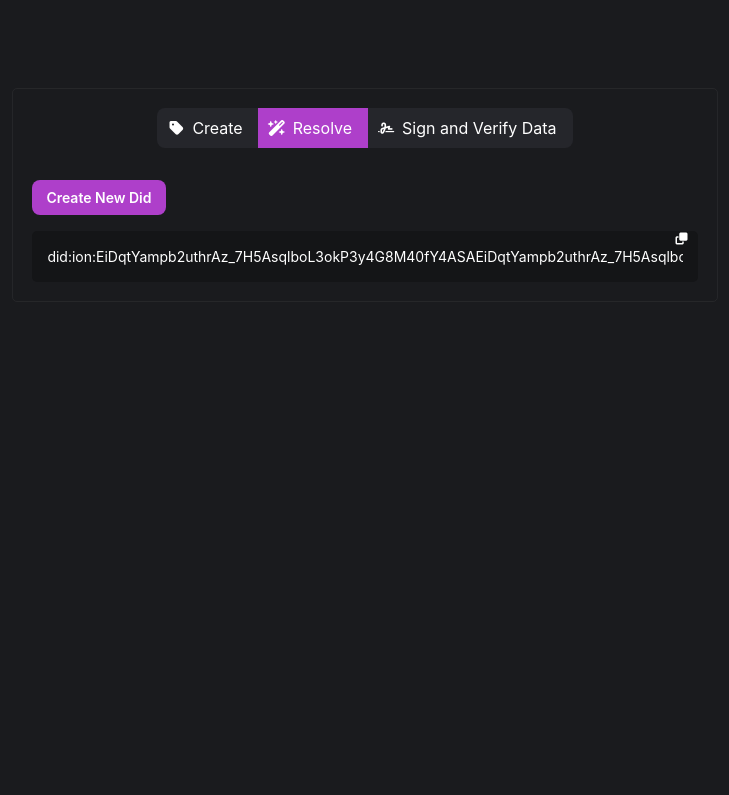
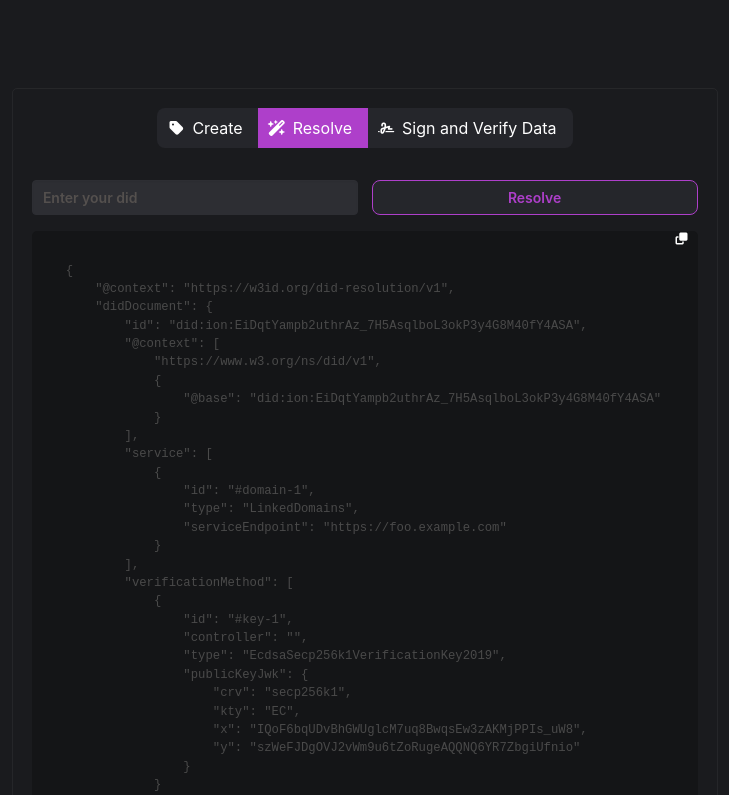
Before and after one commit to ionleu/did-ion-web, a React (Create React App) app: page / in a window 1280 px wide. Shown: the top 795 px of the page, without its empty margins (275-1004 px from the left). Built offline with nearby package versions, Linux system fonts and the light colour scheme.

Commit message:
feat(user-interface): added user interface for resolve did

```diff
--- a/src/App.tsx
+++ b/src/App.tsx
@@ -27,7 +27,8 @@ const App = () => {
           </div>
 
           <div className="content mt-5">
-            <div className="create-did">
+            {/* UI: Create New Did */}
+            {/* <div className="create-did">
               <button className="button is-primary button-action">
                 Create New Did
               </button>
@@ -42,6 +43,91 @@ const App = () => {
                   did:ion:EiDqtYampb2uthrAz_7H5AsqlboL3okP3y4G8M40fY4ASAEiDqtYampb2uthrAz_7H5AsqlboL3okP3y4G8M40fY4ASA
                 </div>
               </div>
+            </div> */}
+
+            {/* UI: Resolve Did */}
+
+            <div className="resolve-did">
+              <div className="actions">
+                <div className="action">
+                  <input
+                    className="input"
+                    type="text"
+                    placeholder="Enter your did"
+                  />
+                </div>
+
+                <div className="action">
+                  <button
+                    className="button button-action is-outline"
+                    style={{ width: "100%" }}
+                  >
+                    Resolve
+                  </button>
+                </div>
+              </div>
+
+              <div className="highlight mt-4">
+                <i className="fa fa-copy copy-icon"></i>
+                <div
+                  style={{
+                    overflowX: "auto",
+                  }}
+                >
+                  <pre>
+                    {JSON.stringify(
+                      {
+                        "@context": "https://w3id.org/did-resolution/v1",
+                        didDocument: {
+                          id: "did:ion:EiDqtYampb2uthrAz_7H5AsqlboL3okP3y4G8M40fY4ASA",
+                          "@context": [
+                            "https://www.w3.org/ns/did/v1",
+                            {
+                              "@base":
+                                "did:ion:EiDqtYampb2uthrAz_7H5AsqlboL3okP3y4G8M40fY4ASA",
+                            },
+                          ],
+                          service: [
+                            {
+                              id: "#domain-1",
+                              type: "LinkedDomains",
+                              serviceEndpoint: "https://foo.example.com",
+                            },
+                          ],
+                          verificationMethod: [
+                            {
+                              id: "#key-1",
+                              controller: "",
+                              type: "EcdsaSecp256k1VerificationKey2019",
+                              publicKeyJwk: {
+                                crv: "secp256k1",
+                                kty: "EC",
+                                x: "IQoF6bqUDvBhGWUglcM7uq8BwqsEw3zAKMjPPIs_uW8",
+                                y: "szWeFJDgOVJ2vWm9u6tZoRugeAQQNQ6YR7ZbgiUfnio",
+                              },
+                            },
+                          ],
+                          authentication: ["#key-1"],
+                        },
+                        didDocumentMetadata: {
+                          method: {
+                            published: false,
+                            recoveryCommitment:
+                              "EiBPyOePlnmJ122lDhQJWJ0grIExBwjreUfOe36boqm-jg",
+                            updateCommitment:
+                              "EiCfGApgMBs653vH-JAxgqBNqkY_7XjAMInCR5o04bXRFw",
+                          },
+                          equivalentId: [
+                            "did:ion:EiDqtYampb2uthrAz_7H5AsqlboL3okP3y4G8M40fY4ASA",
+                          ],
+                        },
+                      },
+                      null,
+                      4
+                    )}
+                  </pre>
+                </div>
+              </div>
             </div>
           </div>
         </div>
--- a/src/assets/css/styles.css
+++ b/src/assets/css/styles.css
@@ -7,6 +7,10 @@ body, .button {
     color: white;
 }
 
+pre, .highlight {
+    background-color: #141517;
+}
+
 .main {
     margin-top: 100px;
     border: 1px solid #76767621;
@@ -14,7 +18,6 @@ body, .button {
 }
 
 .highlight {
-    background-color: #141517;
     border-radius: 5px;
     padding: 15px;
     position: relative;
@@ -29,9 +32,25 @@ body, .button {
     cursor: pointer;
 }
 
-.button-action {
+.actions .action {
+    width: 49%;
+}
+
+.content .actions {
+    display: flex;
+    flex-direction: row;
+    justify-content: space-between;
+}
+
+.input, .button-action {
     font-weight: 600;
     font-size: 14px;
+}
+
+.input {
+    background-color: #2d2e33;
+    border-color: #2d2e33;
+    color: white;
 }
 
 .button {
@@ -52,6 +71,11 @@ body, .button {
     background-color: #ae3fca;
 }
 
+.button.is-outline {
+    color: #ae3fca;
+    border: 1px solid #ae3fca;
+}
+
 .button.is-primary:hover {
     background-color: #872d9d;
 }
@@ -59,3 +83,9 @@ body, .button {
 .column {
     padding: 1.2rem;
 }
+
+::placeholder {
+
+    /* Firefox, Chrome, Opera */
+    color: #54504e !important;
+}
```
